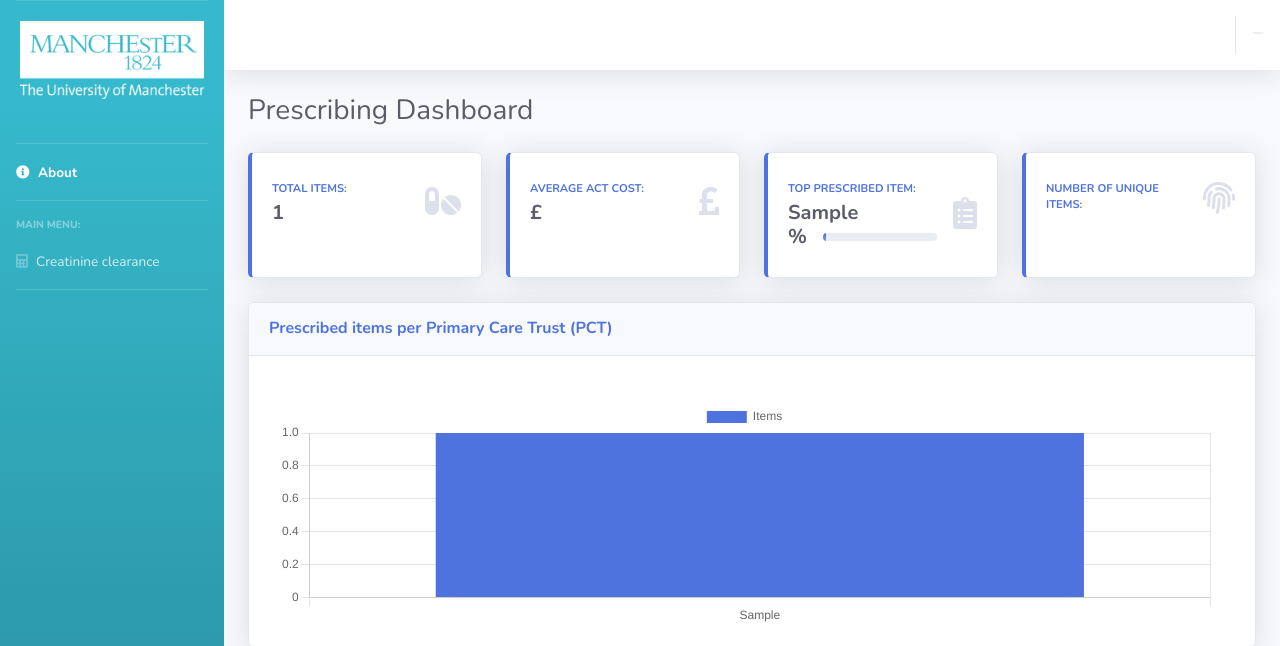
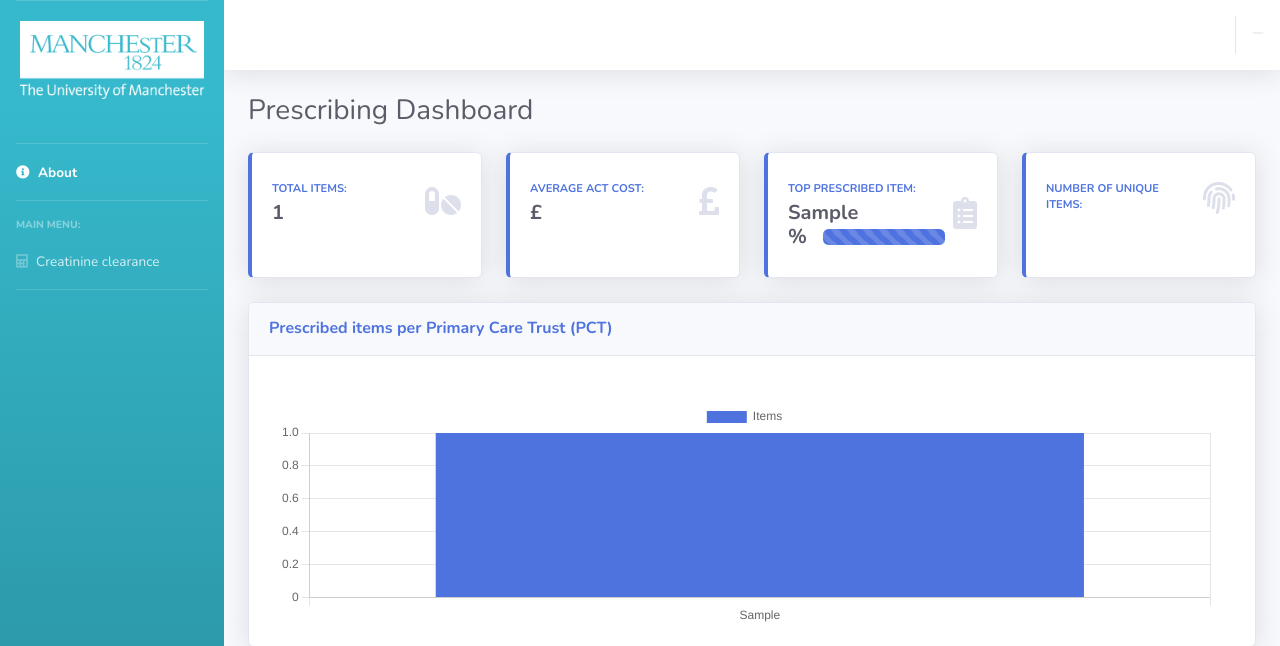
Before and after one commit to gdoy1/CFB_Reticulated, a Flask app: page /dashboard/home/ in a window 1280 px wide. Shown: the top 646 px of the page. Run offline with Flask 2, Linux system fonts and the light colour scheme; tables that the repository leaves empty hold one stand-in row (values such as "Sample post"); some libraries are stand-ins or nearby versions.

Commit message:
Updated progress bar

```diff
--- a/app/database/controllers.py
+++ b/app/database/controllers.py
@@ -36,10 +36,10 @@
 
     def get_max_quantity(self):
         """Find item with the maximum summed quantity"""
-        return db.session.query(PrescribingData.BNF_name, func.sum(PrescribingData.quantity)).group_by(PrescribingData.BNF_name).order_by(desc(func.sum(PrescribingData.quantity))).limit(1).all()
+        return db.session.query(PrescribingData.BNF_name, func.max(PrescribingData.quantity)).all()
 
     def find_max_quantity_percentage(self):
         """Get the item with the maximum quantity as a percentage of all prescription"""
-        max_quantity = db.session.query(func.sum(PrescribingData.quantity)).group_by(PrescribingData.BNF_name).order_by(desc(func.sum(PrescribingData.quantity))).limit(1).all()[0][0]
-        all_quantities = db.session.query(func.sum(PrescribingData.quantity)).all()
-        return float(int((max_quantity) / int(all_quantities)) * 100)
+        max_quantity = int(db.session.query(func.max(PrescribingData.quantity)).all()[0][0])
+        all_quantities = int(db.session.query(func.sum(PrescribingData.quantity)).all()[0][0])
+        return round((max_quantity/ all_quantities) * 100, 2)
--- a/app/templates/dashboard/index.html
+++ b/app/templates/dashboard/index.html
@@ -188,8 +188,8 @@
                           <div class="h5 mb-0 mr-3 font-weight-bold text-gray-800">%</div>
                         </div>
                         <div class="col">
-                          <div class="progress progress-sm mr-2">
-                            <div class="progress-bar progress-bar-striped progress-bar-animated" role="progressbar" aria-valuenow="3" aria-valuemin="0" aria-valuemax="100" style="width: 3%"></div>
+                          <div class="progress">
+                            <div class="progress-bar progress-bar-striped progress-bar-animated" role="progressbar" aria-valuenow="75" aria-valuemin="0" aria-valuemax="100" style="width: {{tile_data[2]}}%"></div>
                           </div>
                         </div>
                       </div>
--- a/app/views/controllers.py
+++ b/app/views/controllers.py
@@ -42,7 +42,7 @@
 
 def generate_data_for_tiles():
     """Generate the data for the four home page titles."""
-    return [db_mod.get_total_number_items(), db_mod.get_max_quantity()[0][0]]
+    return [db_mod.get_total_number_items(), db_mod.get_max_quantity()[0][0], db_mod.find_max_quantity_percentage()]
 
 def generate_barchart_data():
     """Generate the data needed to populate the barchart."""
```
